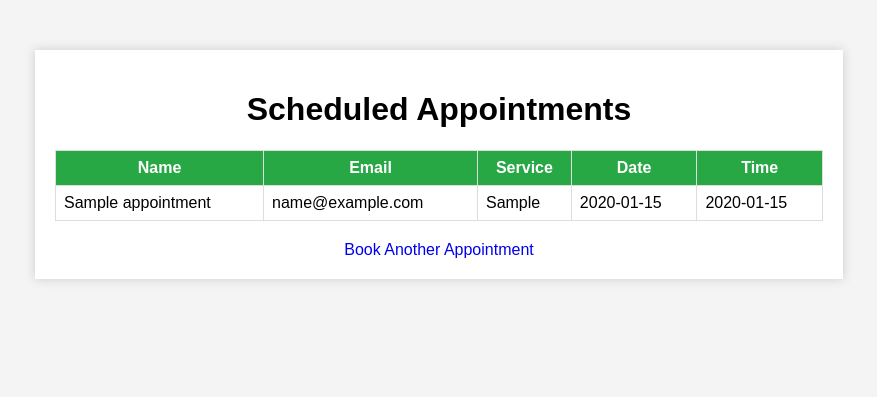
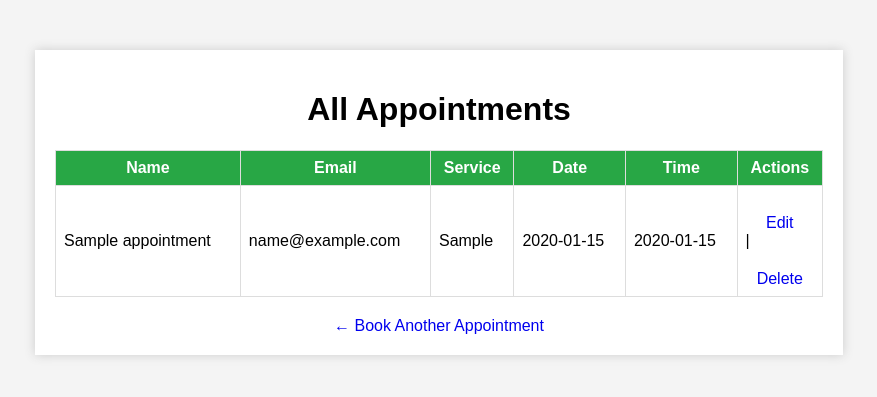
Before and after one commit to Chandana64-svg/Adsd_project, a Flask app: page /appointments in a window 1280 px wide. Shown: the top 397 px of the page, without its empty margins (201-1078 px from the left). Run offline with Flask 3, Linux system fonts and the light colour scheme; tables that the repository leaves empty hold one stand-in row (values such as "Sample post").

Commit message:
Update appointments.html

```diff
--- a/templates/appointments.html
+++ b/templates/appointments.html
@@ -1,13 +1,12 @@
 <!DOCTYPE html>
-<html lang="en">
+<html>
 <head>
-    <meta charset="UTF-8">
     <title>Appointments</title>
     <link rel="stylesheet" href="{{ url_for('static', filename='styles.css') }}">
 </head>
 <body>
 <div class="container">
-        <h1>Scheduled Appointments</h1>
+    <h1>All Appointments</h1>
     <table>
         <tr>
             <th>Name</th>
@@ -15,18 +14,23 @@
             <th>Service</th>
             <th>Date</th>
             <th>Time</th>
+            <th>Actions</th>
         </tr>
-            {% for appointment in appointments %}
+        {% for a in appointments %}
         <tr>
-                <td>{{ appointment[1] }}</td>
-                <td>{{ appointment[2] }}</td>
-                <td>{{ appointment[3] }}</td>
-                <td>{{ appointment[4] }}</td>
-                <td>{{ appointment[5] }}</td>
+            <td>{{ a[1] }}</td>
+            <td>{{ a[2] }}</td>
+            <td>{{ a[3] }}</td>
+            <td>{{ a[4] }}</td>
+            <td>{{ a[5] }}</td>
+            <td>
+                <a href="/edit/{{ a[0] }}">Edit</a> |
+                <a href="/delete/{{ a[0] }}" onclick="return confirm('Are you sure?');">Delete</a>
+            </td>
         </tr>
         {% endfor %}
     </table>
-        <a href="/">Book Another Appointment</a>
+    <a href="/">← Book Another Appointment</a>
 </div>
 </body>
 </html>
```
Lines whose indentation alone changed are shown as unchanged.
